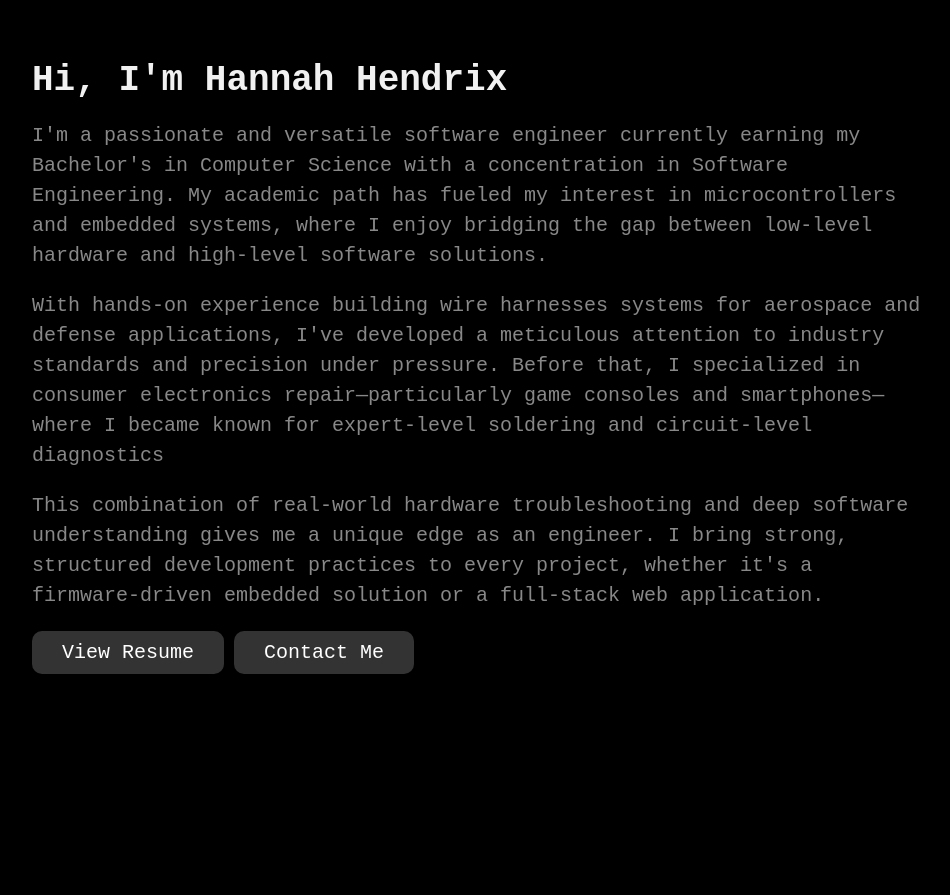
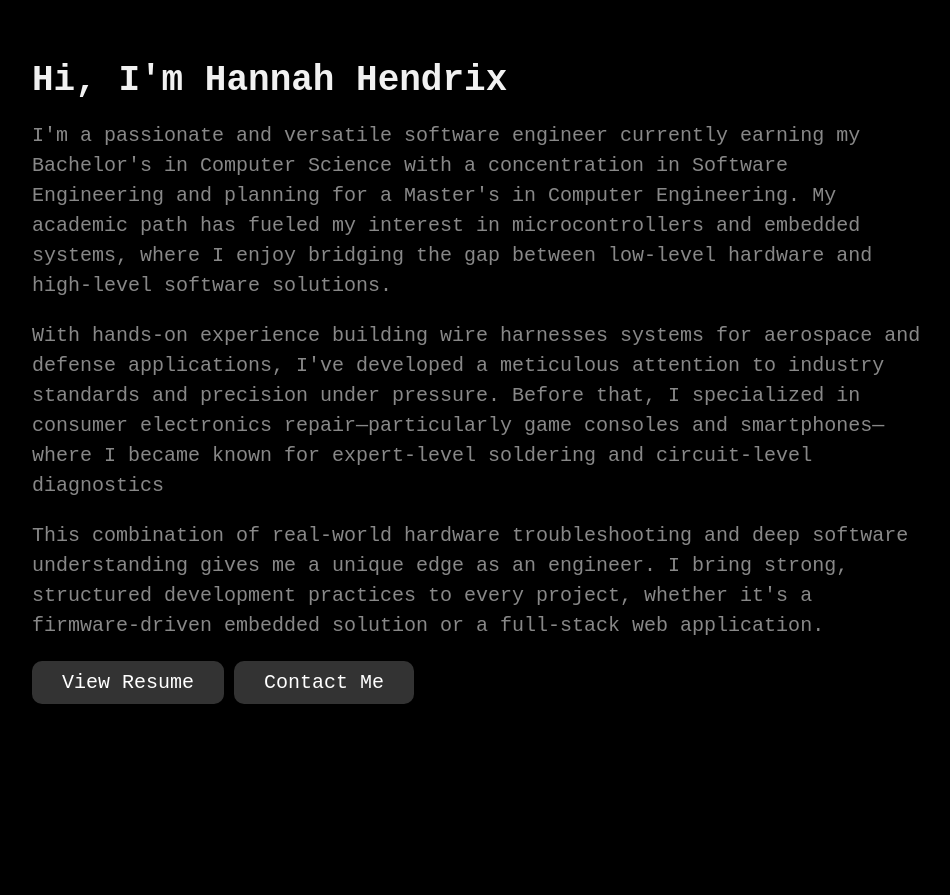
Before and after one commit to hannahhendrix/hannahhendrixportfolio, a Next.js app: page / in a window 1280 px wide. Shown: the part 840-1735 px from the top of the page, without its empty margins (32-982 px from the left). Built offline with nearby package versions, Linux system fonts and the light colour scheme.

Commit message:
Edited bio

```diff
--- a/app/page.tsx
+++ b/app/page.tsx
@@ -154,7 +154,7 @@ export default function Home() {
               <div className="about-container">
                   <h2>Hi, I'm Hannah Hendrix</h2>
                   <p>I'm a passionate and versatile software engineer currently earning my Bachelor's in Computer Science
-                      with a concentration in Software Engineering. My academic path has fueled my interest in
+                      with a concentration in Software Engineering and planning for a Master's in Computer Engineering. My academic path has fueled my interest in
                       microcontrollers and embedded systems, where I enjoy bridging the gap between low-level
                       hardware and high-level software solutions.</p>
                   <p>With hands-on experience building wire harnesses systems for aerospace and defense
```
